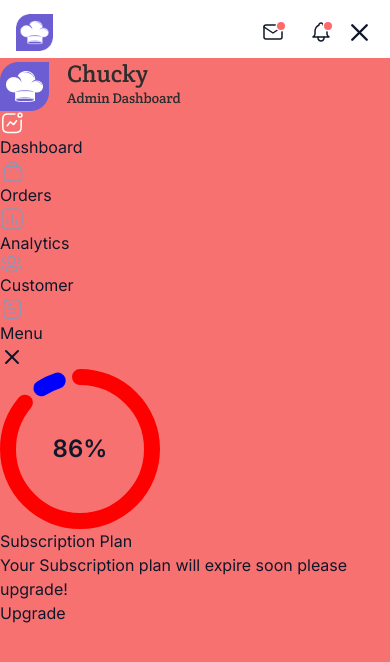
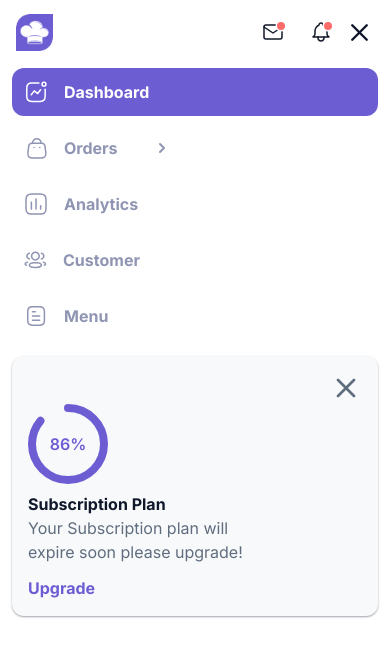
Before and after one commit to inth3wild/frontend-developer-assessment, a React (Vite) app in the folder Recreated Design/: page / in a window 390 px wide. Shown: the top 662 px of the page. Built offline with nearby package versions, Linux system fonts and the light colour scheme.

Commit message:
feat: complete mobile sidebar

```diff
--- a/Recreated Design/package.json
+++ b/Recreated Design/package.json
@@ -4,7 +4,7 @@
   "version": "0.0.0",
   "type": "module",
   "scripts": {
-    "dev": "vite",
+    "dev": "vite --host",
     "build": "tsc -b && vite build",
     "lint": "eslint .",
     "preview": "vite preview"
@@ -13,6 +13,7 @@
     "class-variance-authority": "^0.7.1",
     "clsx": "^2.1.1",
     "lucide-react": "^0.468.0",
+    "motion": "^11.13.1",
     "react": "^18.3.1",
     "react-dom": "^18.3.1",
     "react-router-dom": "^7.0.2",
--- a/Recreated Design/src/App.tsx
+++ b/Recreated Design/src/App.tsx
@@ -3,6 +3,7 @@ import Home from './components/home';
 import { useContext } from 'react';
 import { DashboardContext } from './context/dashboard-context';
 import { DashboardContextValues } from './types';
+import Header from '@/components/header';
 
 function App() {
   const { showSideBar } = useContext(
@@ -11,7 +12,10 @@ function App() {
 
   return (
     <div className="h-screen py-2 px-4 relative">
-      <Home />
+      <div>
+        <Header />
+        {!showSideBar && <Home />}
+      </div>
       {showSideBar && <Sidebar />}
     </div>
   );
--- a/Recreated Design/src/components/home.tsx
+++ b/Recreated Design/src/components/home.tsx
@@ -3,7 +3,7 @@ import Header from './header';
 function Home() {
   return (
     <>
-      <Header />
+      {/* <Header /> */}
       <p>Home</p>
     </>
   );
--- a/Recreated Design/src/components/sidebar.tsx
+++ b/Recreated Design/src/components/sidebar.tsx
@@ -5,52 +5,80 @@ import {
   DashboardIcon,
   MenuIcon,
   OrdersIcon,
+  ActionIcon,
 } from '@assets/icons/index';
 import { Link } from 'react-router-dom';
 import { X } from 'lucide-react';
 import AnimatedCircularProgressBar from '@/components/ui/animated-circular-progress-bar';
+import { motion } from 'motion/react';
 
 const sidebarLinks = [
-  { id: 1, icon: DashboardIcon, name: 'Dashboard' },
-  { id: 2, icon: OrdersIcon, name: 'Orders' },
-  { id: 3, icon: AnalyticsIcon, name: 'Analytics' },
-  { id: 4, icon: CustomerIcon, name: 'Customer' },
-  { id: 5, icon: MenuIcon, name: 'Menu' },
+  { id: 1, icon: DashboardIcon, name: 'Dashboard', isActive: true },
+  { id: 2, icon: OrdersIcon, name: 'Orders', isActive: false },
+  { id: 3, icon: AnalyticsIcon, name: 'Analytics', isActive: false },
+  { id: 4, icon: CustomerIcon, name: 'Customer', isActive: false },
+  { id: 5, icon: MenuIcon, name: 'Menu', isActive: false },
 ];
 function Sidebar() {
   return (
-    <div className="absolute left-0 top-[58px] w-screen h-full bg-red-400">
-      <div>
-        <div>
+    <motion.div
+      className="absolute left-0 p-3 w-full bg-white"
+      initial={{ x: '-100%' }}
+      animate={{ x: 0 }}
+      exit={{ x: '-100%' }}
+      transition={{ duration: 0.2 }}
+    >
+      <div className="flex flex-col gap-y-4">
+        <div className="hidden">
           <img src={Logo} alt="logo" />
         </div>
 
-        <ul>
-          {sidebarLinks.map(({ id, icon, name }) => (
-            <Link to="#" key={id}>
-              <li>
+        <ul className="flex flex-col gap-y-2 font-bold text-ligth-grey">
+          {sidebarLinks.map(({ id, icon, name, isActive }) => (
+            <li
+              className={`${
+                isActive ? 'text-white bg-[#6C5DD3] rounded-xl' : ''
+              } p-3`}
+            >
+              <Link
+                className="flex gap-x-4 [&>img:nth-child(3)]:hover:inline"
+                to="#"
+                key={id}
+              >
                 <img src={icon} alt={`${name.toLowerCase()}`} />
                 <p>{name}</p>
-              </li>
-            </Link>
+                <img
+                  className={`${name === 'Orders' ? '' : 'hidden'} ml-4`}
+                  src={ActionIcon}
+                  alt="action-icon"
+                />
+              </Link>
+            </li>
           ))}
         </ul>
 
-        <div>
-          <X />
+        <div className="bg-[#F8F9FB] shadow-xsm flex flex-col p-4 rounded-xl">
+          <X className="self-end w-8 h-8" color="#5F6D7E" />
           <AnimatedCircularProgressBar
             max={100}
             value={86}
             min={0}
-            gaugePrimaryColor="red"
-            gaugeSecondaryColor="blue"
+            gaugePrimaryColor="#6C5DD3"
+            gaugeSecondaryColor="transparent"
+            className="text-[#6C5DD3] text-md w-20 h-20"
           />
-          <h2>Subscription Plan</h2>
-          <p>Your Subscription plan will expire soon please upgrade!</p>
-          <p>Upgrade</p>
+          <h2 className="mt-2 bold">
+            <strong>Subscription Plan</strong>
+          </h2>
+          <p className="text-[#5F6D7E]">
+            Your Subscription plan will <br /> expire soon please upgrade!
+          </p>
+          <p className="text-[#6C5DD3] mt-3">
+            <strong>Upgrade</strong>
+          </p>
         </div>
       </div>
-    </div>
+    </motion.div>
   );
 }
 
--- a/Recreated Design/tailwind.config.js
+++ b/Recreated Design/tailwind.config.js
@@ -8,7 +8,11 @@ module.exports = {
   ],
   theme: {
     extend: {
+      boxShadow: {
+        xsm: '0 1px 2px 0 rgba(16, 24, 40, 0.4)',
+      },
       colors: {
+        'ligth-grey': '#8F95B2',
         border: 'hsl(var(--border))',
         input: 'hsl(var(--input))',
         ring: 'hsl(var(--ring))',
```
Also changed, not shown: 1 other file (tests, documents, lock files or other folders).
